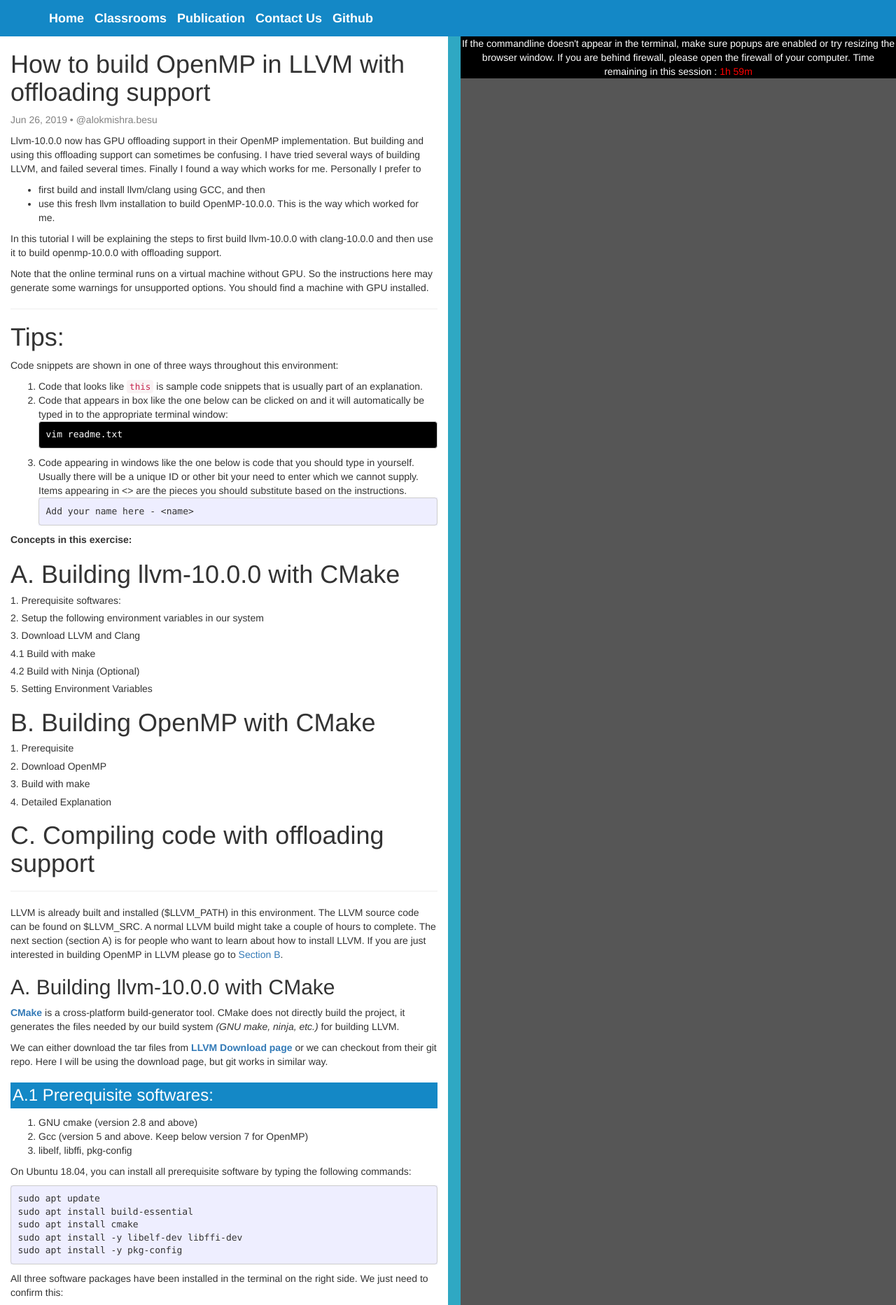
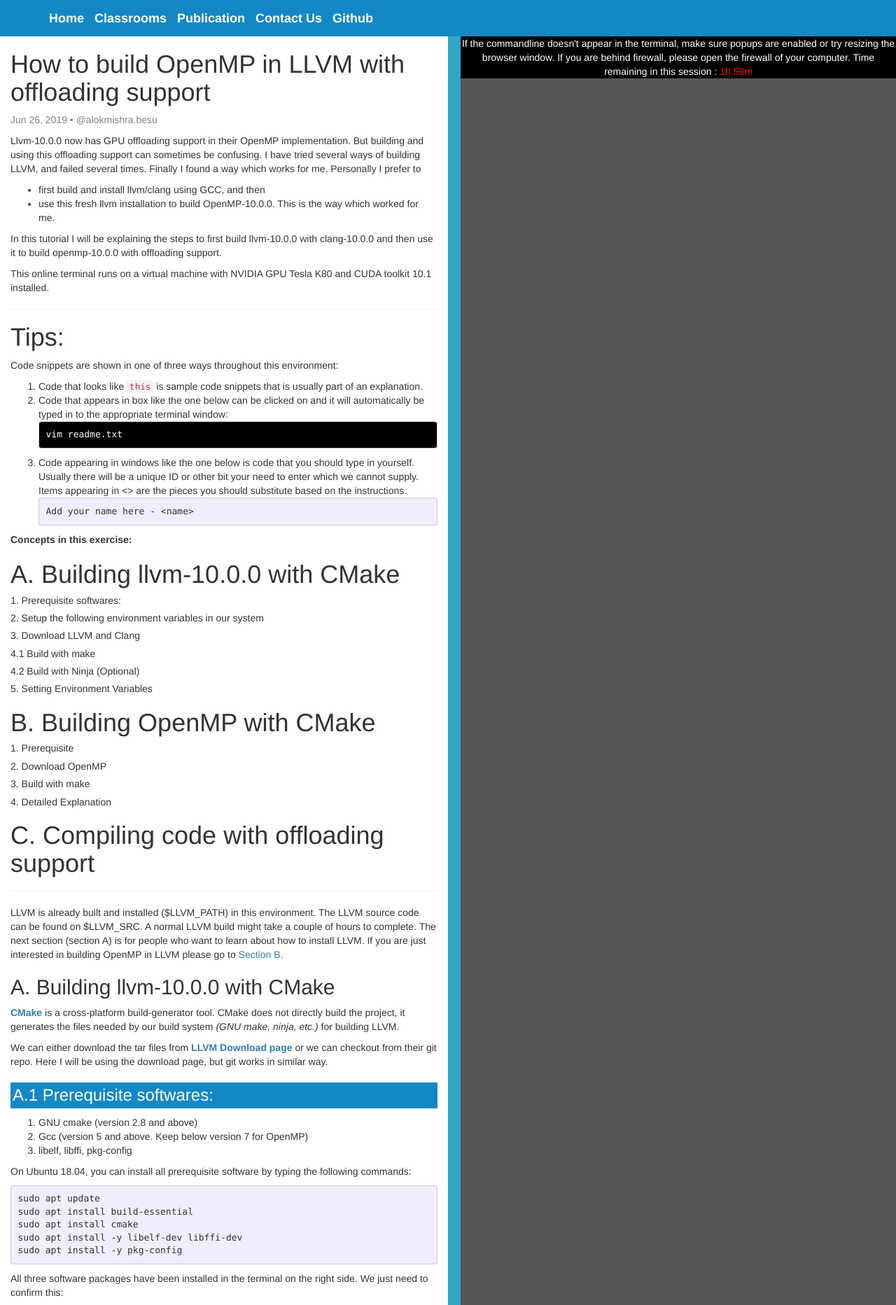
Before and after one commit to freeCompilerCamp/freecompilercamp.github.io, a Jekyll site: the page built from _posts/2019-06-26-llvm-openmp-build.markdown, in a window 1280 px wide. Shown: the top 1865 px of the page at 70% size. Built offline with Jekyll 4.4.1, drawn with Linux system fonts in a browser that asks for light colours; nearby versions of some CDN libraries; grey boxes are pictures that could not be loaded.

Commit message:
Update 2019-06-26-llvm-openmp-build.markdown

````diff
--- a/_posts/2019-06-26-llvm-openmp-build.markdown
+++ b/_posts/2019-06-26-llvm-openmp-build.markdown
@@ -16,7 +16,7 @@
 
 In this tutorial I will be explaining the steps to first build llvm-10.0.0 with clang-10.0.0 and then use it to build openmp-10.0.0 with offloading support.
 
-Note that the online terminal runs on a virtual machine without GPU. So the instructions here may generate some warnings for unsupported options.  You should find a machine with GPU installed.
+This online terminal runs on a virtual machine with NVIDIA GPU Tesla K80 and CUDA toolkit 10.1 installed.
 
 ---
 
@@ -241,11 +241,17 @@
 }
 ```
 
+```
+wget https://github.com/freeCompilerCamp/code-for-llvm-tutorials/edit/master/openmp-build/ongpu.c
+```
+
 Most common parameters are:
-```
+
+```.term1
 clang -fopenmp -fopenmp-targets=nvptx64-nvidia-cuda ongpu.c
 ./a.out
 ```
+
 Here,
 * -fopenmp instructs clang that it need to compile an OpenMP code.
 * -fopenmp-targets instructs clang to use nvptx64-nvidia-cuda as the target device.
````
Also changed, not shown: other parts of _posts/2019-06-26-llvm-openmp-build.markdown (+1 -1 lines).
